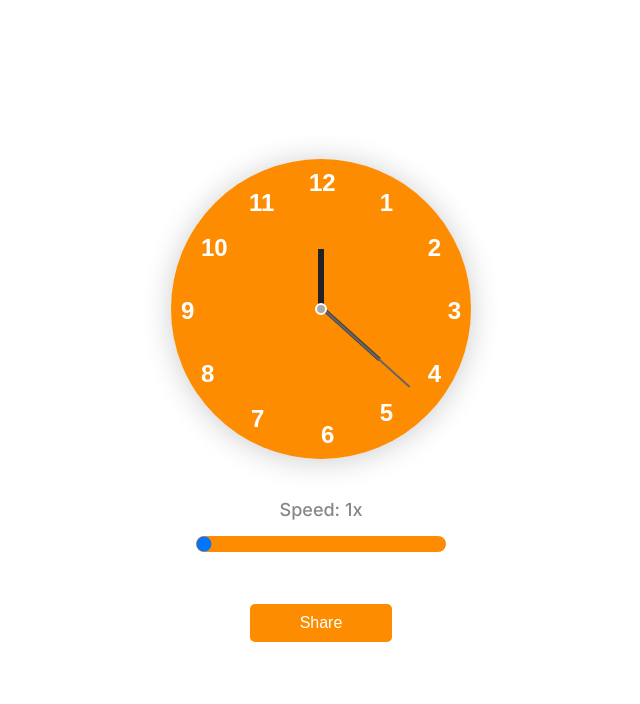
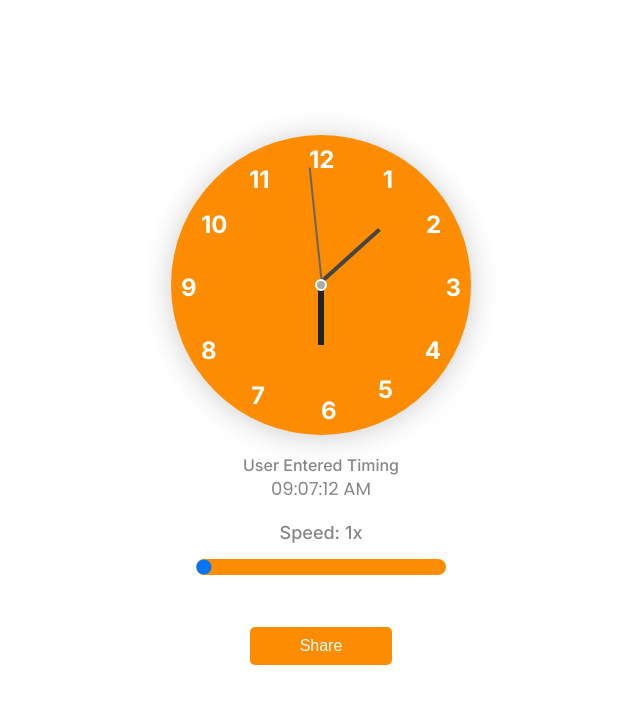
Before and after one commit to aruntutter/chronotrack, a React (Vite) app: page /tracking in a window 1280 px wide. Shown: the top 704 px of the page, without its empty margins (319-959 px from the left). Built offline with nearby package versions, Linux system fonts and the light colour scheme; no server answers; sample sign-in values are in the browser's storage.

Commit message:
updated real time timing

```diff
--- a/src/components/pages/analogClock/AnalogClock.css
+++ b/src/components/pages/analogClock/AnalogClock.css
@@ -1,10 +1,28 @@
 /* AnalogClock.css */
+.analog-clock-container {
+  text-align: center;
+}
+
+.current-time p {
+  font-family: "Inter", sans-serif;
+  color: #878787;
+  font-size: 16px;
+  font-weight: 500;
+  text-align: center;
+}
+
+.current-time {
+  color: #878787;
+  font-size: 18px;
+  font-weight: 400;
+}
+
 .clock {
   width: 300px;
   height: 300px;
   border-radius: 50%;
   position: relative;
-  margin-bottom: 20px;
+  margin: 0 auto 20px auto;
   background-color: #FE8C00;
   box-shadow: 0 2px 30px rgba(0, 0, 0, 0.2);
   font-size: 24px;
@@ -58,8 +76,8 @@
 
 .clock span {
   position: absolute;
-  font-family: "Source Sans Pro", sans-serif;
   font-weight: 700;
+  font-family: "Inter", sans-serif;
 }
 
 .twelve {
--- a/src/components/pages/analogClock/AnalogClock.jsx
+++ b/src/components/pages/analogClock/AnalogClock.jsx
@@ -2,42 +2,57 @@ import React, { useEffect, useState } from "react";
 import "./AnalogClock.css";
 
 const AnalogClock = ({ speed }) => {
-  const [time, setTime] = useState(new Date());
+  const initialTime = new Date(new Date().getTime() - 120 * 60 * 1000);
+  const [time, setTime] = useState(initialTime);
+  const [currentTime, setCurrentTime] = useState(new Date());
 
   useEffect(() => {
-    const endTime = new Date(time.getTime() - 120 * 60 * 1000); // 120 minutes earlier
     const interval = setInterval(() => {
+      setTime(new Date());
+    }, 1000);
+
+    return () => clearInterval(interval);
+  }, []);
+
+  useEffect(() => {
+    const countdownInterval = setInterval(() => {
       setTime((prevTime) => {
         const newTime = new Date(prevTime.getTime() - 1000 * speed);
-        if (newTime <= endTime) {
-          clearInterval(interval);
-          return endTime;
-        }
         return newTime;
       });
     }, 1000);
 
-    return () => clearInterval(interval);
+    return () => clearInterval(countdownInterval);
   }, [speed]);
 
+  const formatTime = (date) => {
+    return date.toLocaleTimeString([], {
+      hour: "2-digit",
+      minute: "2-digit",
+      second: "2-digit",
+    });
+  };
+
   return (
+    <div className="analog-clock-container">
+      {/* Clock */}
       <div className="clock">
         <div
           className="hour_hand"
           style={{
-          transform: `rotateZ(${(time.getHours() % 12) * 30 + 90}deg)`,
+            transform: `rotateZ(${90 - (time.getHours() % 12) * 30}deg)`,
           }}
         />
         <div
           className="min_hand"
           style={{
-          transform: `rotateZ(${time.getMinutes() * 6 + 90}deg)`,
+            transform: `rotateZ(${90 - time.getMinutes() * 6}deg)`,
           }}
         />
         <div
           className="sec_hand"
           style={{
-          transform: `rotateZ(${time.getSeconds() * 6 + 90}deg)`,
+            transform: `rotateZ(${90 - time.getSeconds() * 6}deg)`,
           }}
         />
         <span className="twelve">12</span>
@@ -53,6 +68,12 @@ const AnalogClock = ({ speed }) => {
         <span className="ten">10</span>
         <span className="eleven">11</span>
       </div>
+      {/* Current Time */}
+      <div className="current-time">
+        <p>User Entered Timing</p>
+        {formatTime(currentTime)}
+      </div>
+    </div>
   );
 };
 
```
Lines whose indentation alone changed are shown as unchanged.
